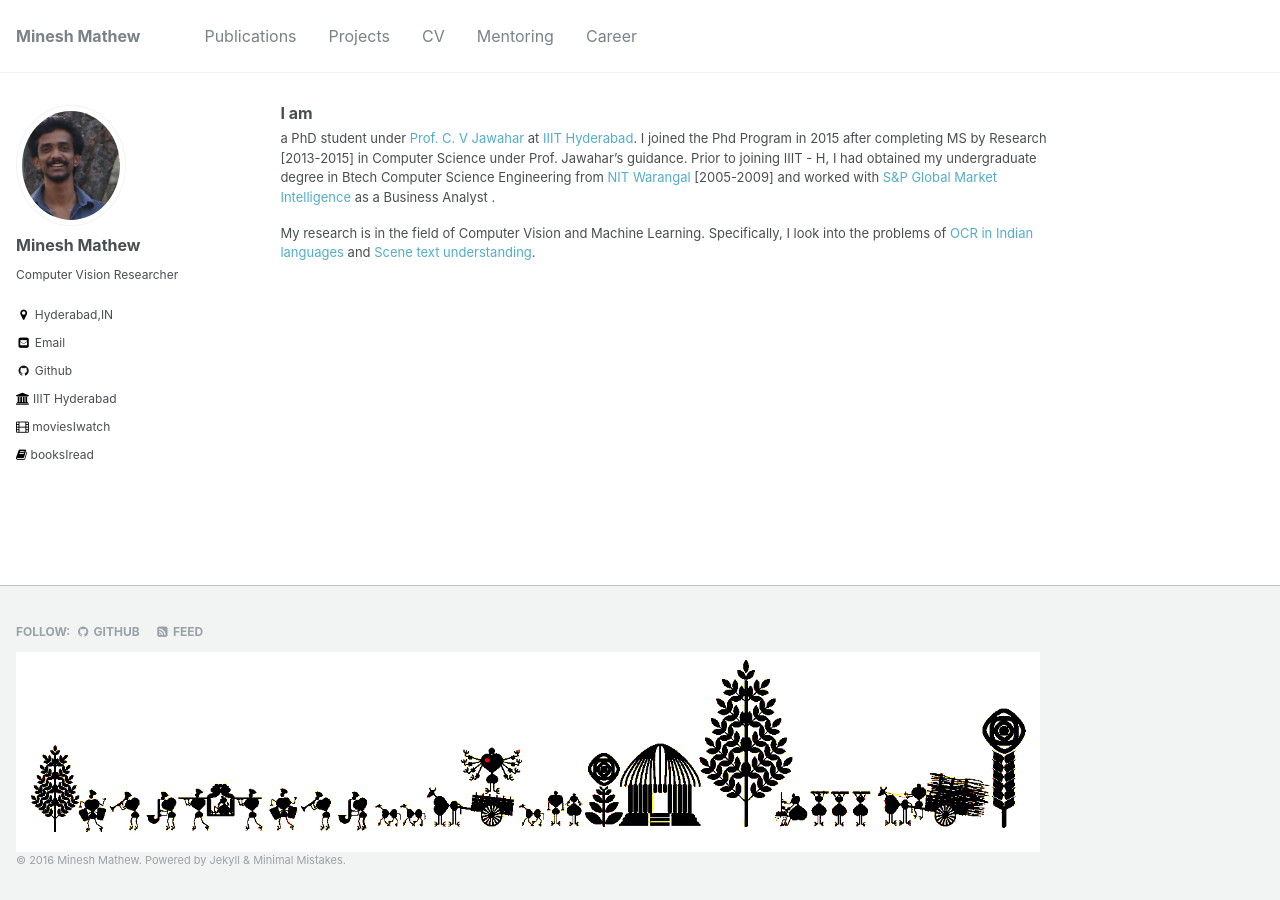
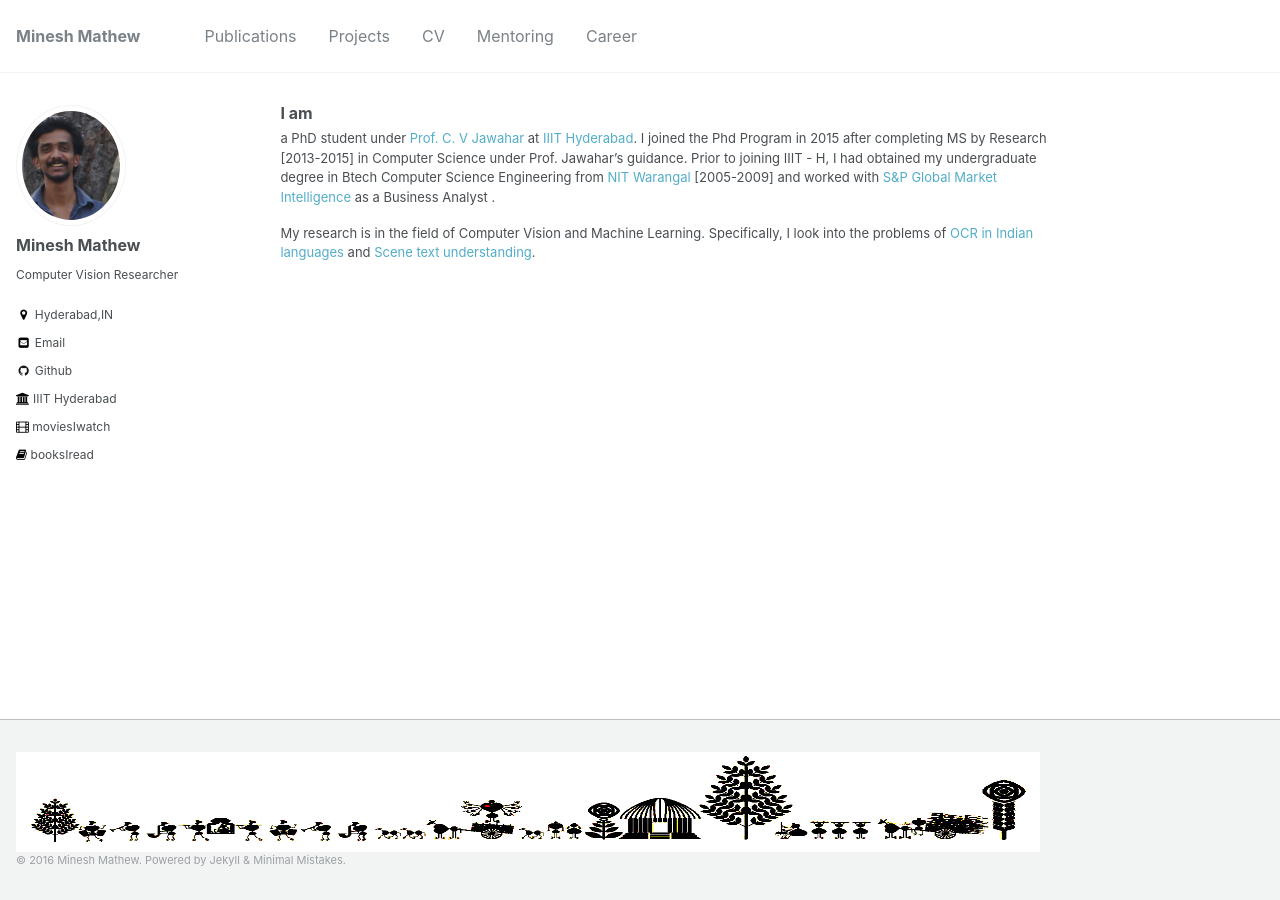
Before and after one commit to mineshmathew/mineshmathew.github.io, a Jekyll site: the page built from _pages/index.markdown, in a window 1280 px wide. Built offline with Jekyll 4.4.1, drawn with Linux system fonts in a browser that asks for light colours.

Commit message:
builtagain

```diff
--- a/_includes/footer.html
+++ b/_includes/footer.html
@@ -1,5 +1,5 @@
 {% include base_path %}
-
+<!--
 <div class="page__footer-follow">
   <ul class="social-icons">
     {% if site.data.ui-text[site.locale].follow_label %}
@@ -20,6 +20,6 @@
     <li><a href="{% if site.atom_feed.path %}{{ site.atom_feed.path }}{% else %}{{ base_path }}/feed.xml{% endif %}"><i class="fa fa-fw fa-rss-square" aria-hidden="true"></i> {{ site.data.ui-text[site.locale].feed_label | default: "Feed" }}</a></li>
   </ul>
 </div>
-
-<img src="../images/warlistrip.jpeg" alt="HTML5 Icon" style="width:1024px;height:200px;">
+-->
+<img src="../images/warlistrip.jpeg" alt="HTML5 Icon" style="width:1024px;height:100px;">
 <div class="page__footer-copyright">&copy; {{ site.time | date: '%Y' }} {{ site.name | default: site.title }}. {{ site.data.ui-text[site.locale].powered_by | default: "Powered by" }} <a href="http://jekyllrb.com" rel="nofollow">Jekyll</a> &amp; <a href="https://mademistakes.com/work/minimal-mistakes-jekyll-theme/" rel="nofollow">Minimal Mistakes</a>.</div>
```
Also changed, not shown: 8 other files.
